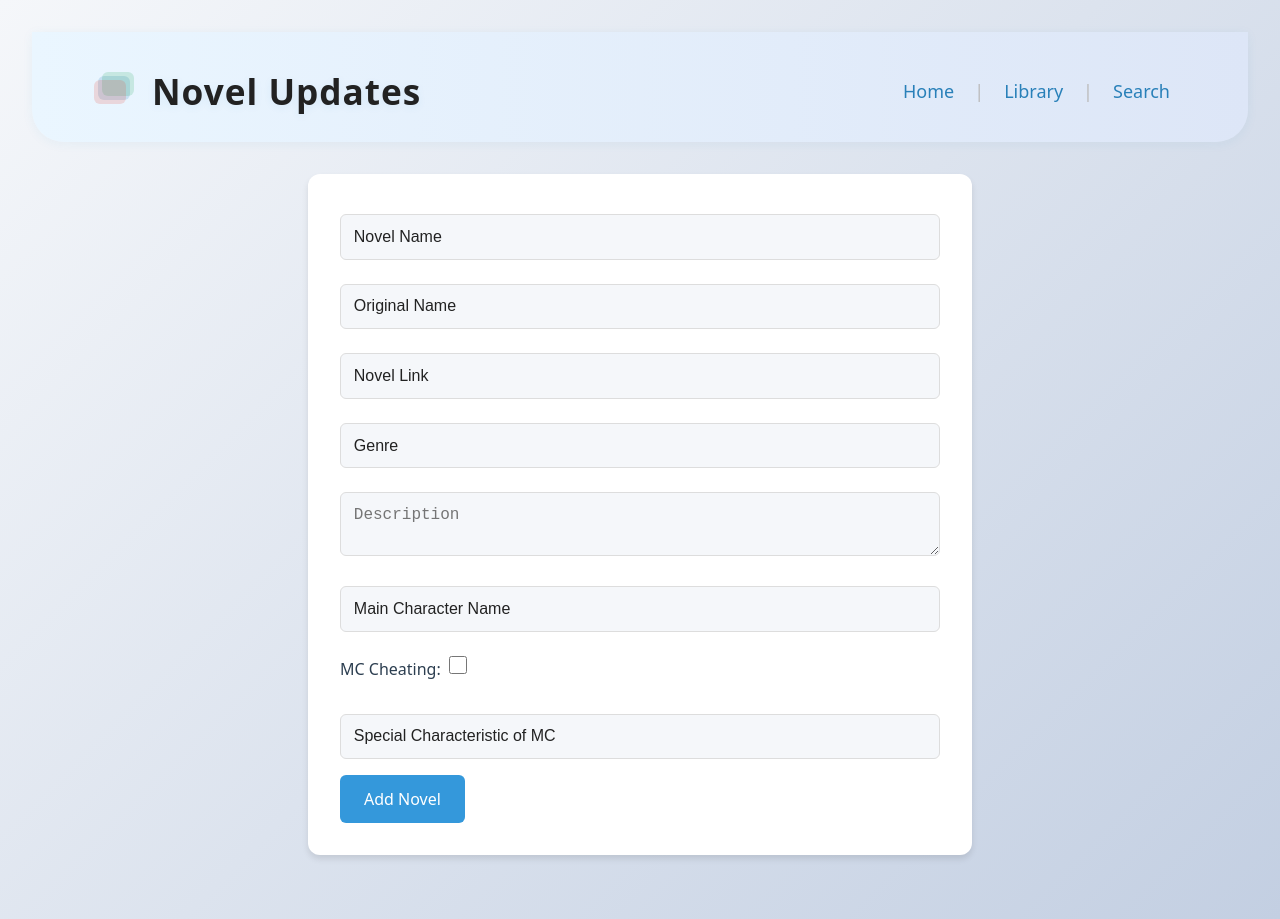
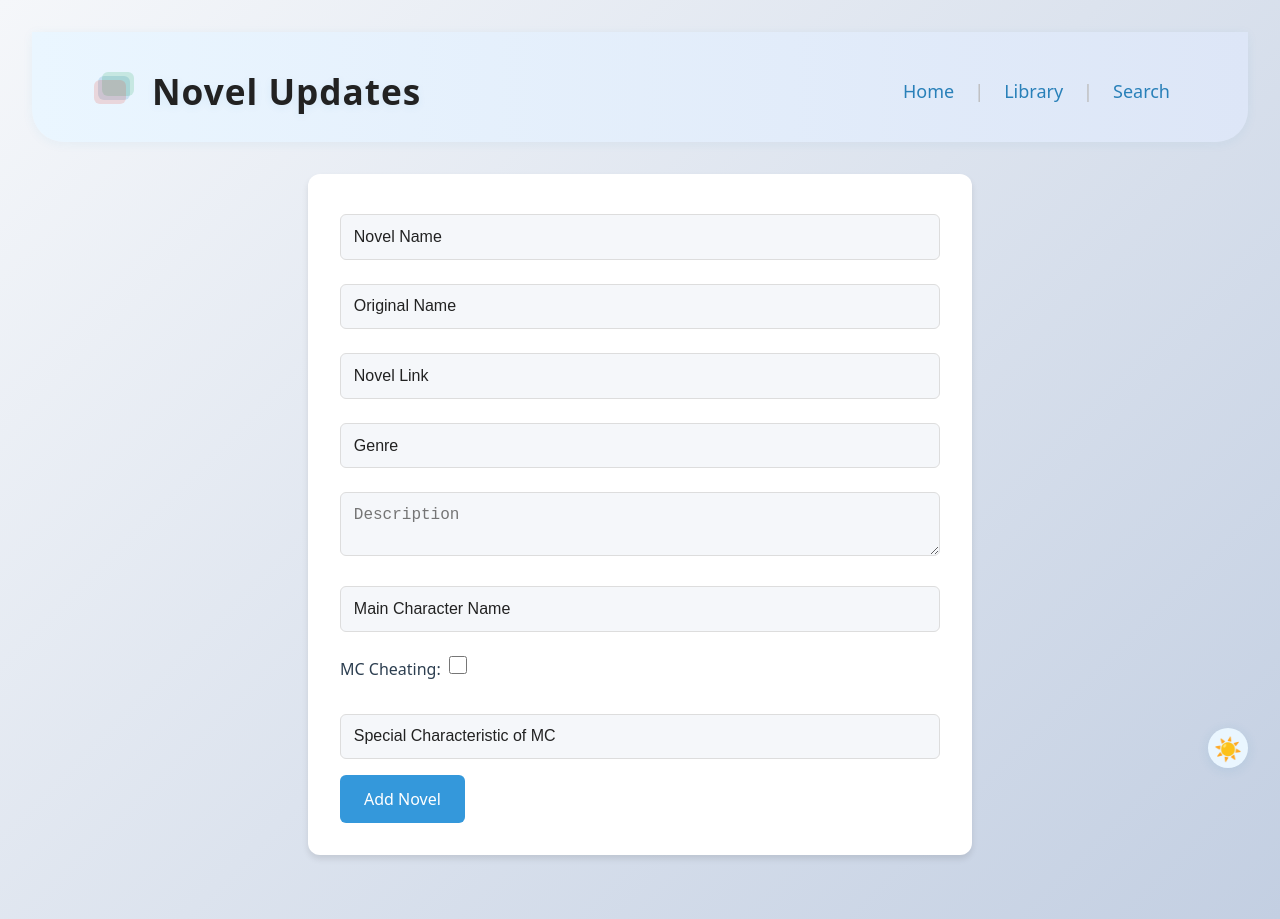
Before and after one commit to vikasyadav17/Novel-management-frontend, a React (Vite) app: page / in a window 1280 px wide. Built offline with nearby package versions, Linux system fonts and the light colour scheme.

Commit message:
enable dark mode

```diff
--- a/src/App.css
+++ b/src/App.css
@@ -281,3 +281,56 @@ body {
 input::placeholder {
   color: #222;
 }
+
+/* Dark Mode Styles */
+.dark-mode {
+  background: #181a20 !important;
+  color: #f7f7fb !important;
+}
+
+.dark-mode .app-header {
+  background: linear-gradient(90deg, #222 0%, #333 100%) !important;
+  color: #f7f7fb !important;
+}
+
+.dark-mode .main-content {
+  background: #181a20 !important;
+  color: #f7f7fb !important;
+}
+
+.dark-mode input,
+.dark-mode select,
+.dark-mode textarea {
+  background: #222 !important;
+  color: #f7f7fb !important;
+  border: 1px solid #2980b9 !important;
+}
+
+.dark-mode table,
+.dark-mode .library-table {
+  background: #222 !important;
+  color: #f7f7fb !important;
+}
+
+.dark-mode th,
+.dark-mode td {
+  background: #222 !important;
+  color: #f7f7fb !important;
+}
+
+.dark-mode a {
+  color: #6ec6ff !important;
+}
+
+.dark-mode button {
+  background: #2980b9 !important;
+  color: #fff !important;
+}
+
+.dark-mode .library-table-container {
+  background: #181a20 !important;
+}
+
+.dark-mode .library-table tr {
+  border-bottom: 1px solid #333 !important;
+}
--- a/src/App.jsx
+++ b/src/App.jsx
@@ -8,6 +8,7 @@ import "./App.css";
 
 function App() {
   const [error, setError] = useState(null);
+  const [darkMode, setDarkMode] = useState(false);
 
   const handleAddNovel = async (newNovel) => {
     try {
@@ -21,13 +22,18 @@ function App() {
 
   return (
     <Router>
-      <div className="app-container">
+      <div className={`app-container${darkMode ? " dark-mode" : ""}`}>
         <header
           className="app-header"
           style={{
-            background: "linear-gradient(90deg, #eaf6ff 0%, #dde6f7 100%)",
+            background: darkMode
+              ? "linear-gradient(90deg, #222 0%, #333 100%)"
+              : "linear-gradient(90deg, #eaf6ff 0%, #dde6f7 100%)",
+            color: darkMode ? "#f7f7fb" : "#222",
             padding: "32px 0 24px 0",
-            boxShadow: "0 2px 12px rgba(41,128,185,0.06)",
+            boxShadow: darkMode
+              ? "0 2px 12px rgba(41,128,185,0.18)"
+              : "0 2px 12px rgba(41,128,185,0.06)",
             marginBottom: "32px",
             borderRadius: "0 0 32px 32px",
           }}
@@ -42,6 +48,7 @@ function App() {
               padding: "0 32px",
             }}
           >
+            {/* Left: Logo + Title */}
             <div style={{ display: "flex", alignItems: "center" }}>
               <span style={{ marginRight: "14px" }}>
                 <svg width="48" height="48" viewBox="0 0 48 48">
@@ -95,7 +102,8 @@ function App() {
                 </h1>
               </Link>
             </div>
-            <nav>
+            {/* Right: Navigation */}
+            <nav style={{ display: "flex", alignItems: "center" }}>
               <Link
                 to="/"
                 style={{
@@ -163,6 +171,33 @@ function App() {
           </Routes>
           {error && <div>{error}</div>}
         </main>
+        {/* Dark mode toggle button at bottom right */}
+        <button
+          onClick={() => setDarkMode((d) => !d)}
+          style={{
+            position: "fixed",
+            right: "32px",
+            bottom: "32px",
+            padding: "0",
+            width: "40px",
+            height: "40px",
+            borderRadius: "50%",
+            border: "none",
+            background: darkMode ? "#2980b9" : "#eaf6ff",
+            color: darkMode ? "#fff" : "#222",
+            fontSize: "1.4rem", // smaller icon
+            boxShadow: "0 2px 12px rgba(41,128,185,0.12)",
+            cursor: "pointer",
+            zIndex: 9999,
+            display: "flex",
+            alignItems: "center",
+            justifyContent: "center",
+            transition: "background 0.2s",
+          }}
+          title={darkMode ? "Switch to light mode" : "Switch to dark mode"}
+        >
+          {darkMode ? "🌙" : "☀️"}
+        </button>
       </div>
     </Router>
   );
--- a/src/pages/Library.jsx
+++ b/src/pages/Library.jsx
@@ -1,7 +1,7 @@
 import { useState, useEffect, useRef } from "react";
 import { novelApi } from "../services/novelApi";
 
-function Library() {
+function Library({ darkMode }) {
   const [novels, setNovels] = useState([]);
   const [loading, setLoading] = useState(true);
   const [error, setError] = useState(null);
@@ -172,7 +172,9 @@ function Library() {
     else if (error) content = <div>{error}</div>;
     else {
       content = (
-        <div className="library-table-container">
+        <div
+          className={`library-table-container${darkMode ? " dark-mode" : ""}`}
+        >
           <table className="library-table">
             <thead>
               <tr>
--- a/src/pages/Search.jsx
+++ b/src/pages/Search.jsx
@@ -1,7 +1,7 @@
 import { useState, useEffect } from "react";
 import { novelApi } from "../services/novelApi";
 
-function Search() {
+function Search({ darkMode }) {
   const [novels, setNovels] = useState([]);
   const [search, setSearch] = useState("");
   const [genre, setGenre] = useState("");
@@ -33,7 +33,13 @@ function Search() {
 
   return (
     <div
-      style={{ padding: "32px 0", background: "#f7f7fb", minHeight: "100vh" }}
+      className={darkMode ? "dark-mode" : ""}
+      style={{
+        padding: "32px 0",
+        background: darkMode ? "#181a20" : "#f7f7fb",
+        minHeight: "100vh",
+        color: darkMode ? "#f7f7fb" : "#222",
+      }}
     >
       <div
         style={{
```
